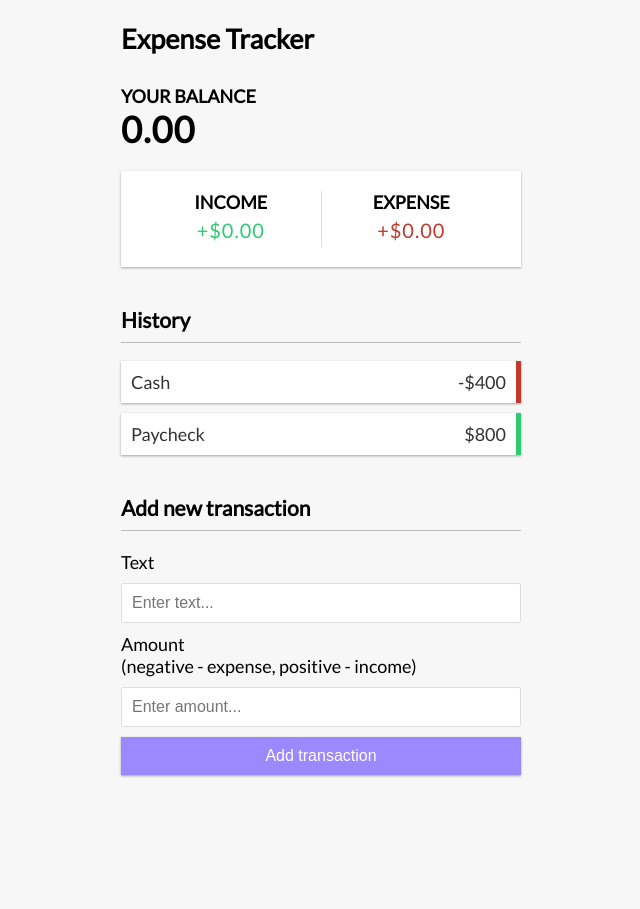
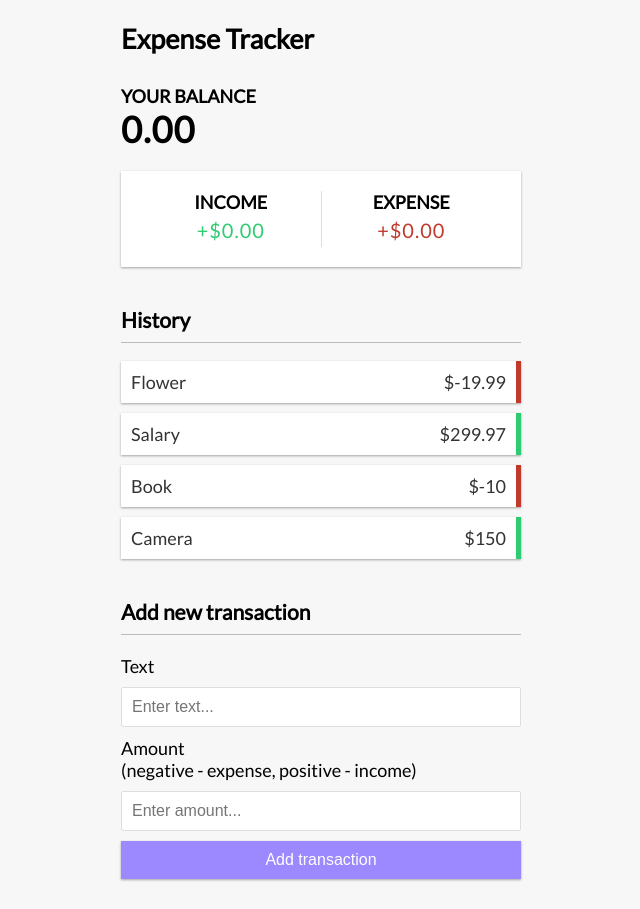
Before and after one commit to omitoful/expense_tracker_vue, a Vue app: page / in a window 1280 px wide. Shown: the whole page, without its empty margins (319-959 px from the left). Before the commit the page ends 805 px from the top, so only its background shows below. Built offline with nearby package versions, Linux system fonts and the light colour scheme.

Commit message:
setup transaction in origin ways

```diff
--- a/src/components/TransactionList.vue
+++ b/src/components/TransactionList.vue
@@ -1,17 +1,30 @@
 <template>
   <h3>History</h3>
   <ul id="list" class="list">
-    <li class="minus">
-      Cash <span>-$400</span><button class="delete-btn">x</button>
-    </li>
-    <li class="plus">
-      Paycheck <span>$800</span><button class="delete-btn">x</button>
+    <li
+      v-for="transaction in transactions"
+      :key="transaction.id"
+      :class="transaction.amount > 0 ? 'plus' : 'minus'"
+    >
+      {{ transaction.text }} <span>${{ transaction.amount }}</span
+      ><button class="delete-btn">x</button>
     </li>
   </ul>
 </template>
 
 <script>
-export default {};
+export default {
+  data() {
+    return {
+      transactions: [
+        { id: 1, text: "Flower", amount: -19.99 },
+        { id: 2, text: "Salary", amount: 299.97 },
+        { id: 3, text: "Book", amount: -10 },
+        { id: 4, text: "Camera", amount: 150 },
+      ],
+    };
+  },
+};
 </script>
 
 <style></style>
```
